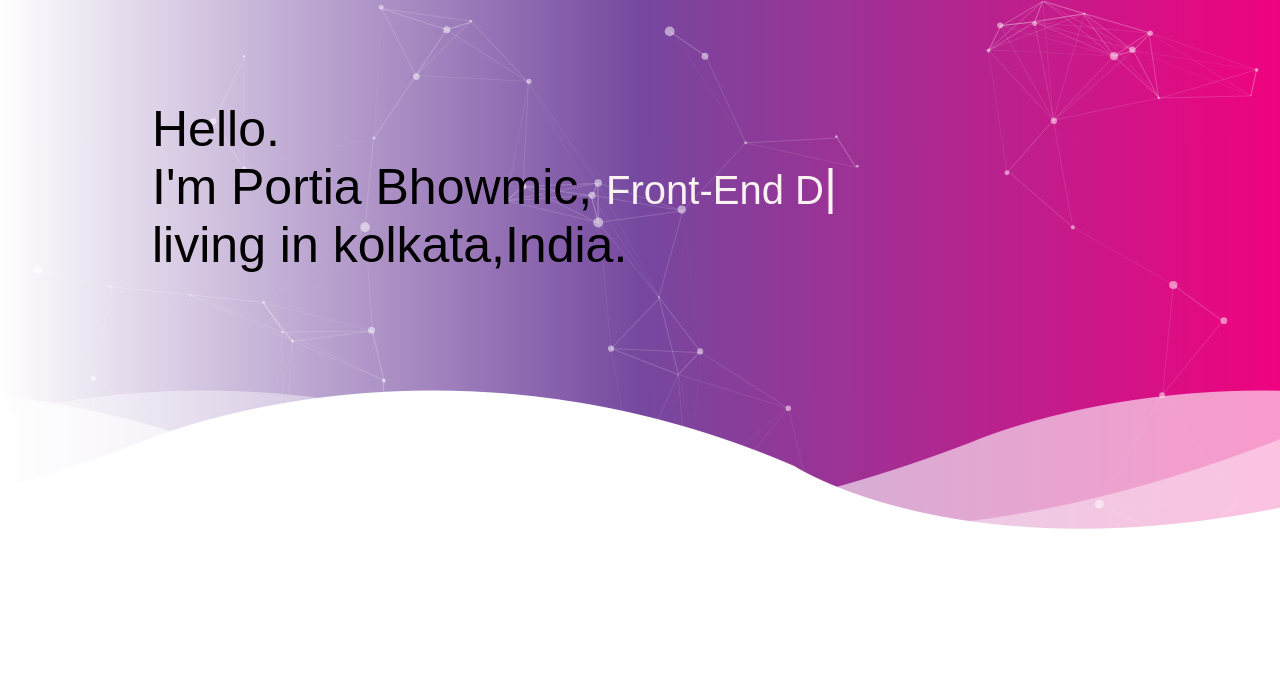
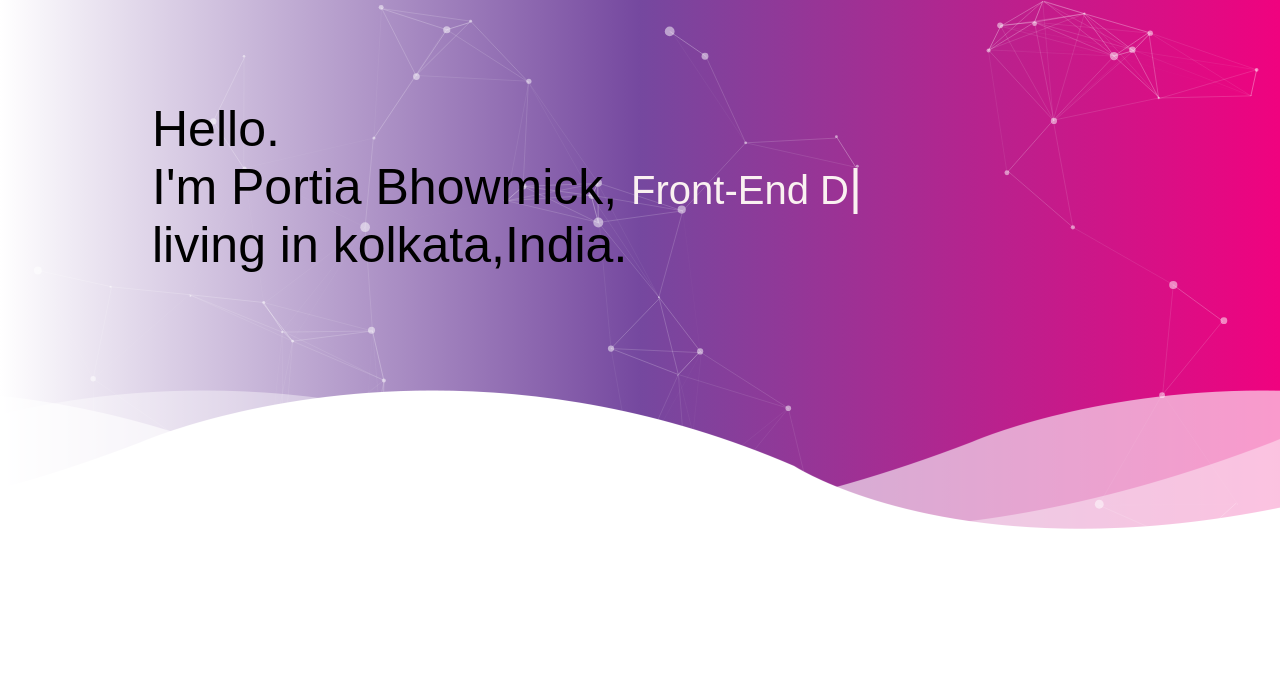
Before and after one commit to portiabhowmick/portiabhowmick.github.io, a plain HTML site: page index.html in a window 1280 px wide. Shown: the part 117-800 px from the top of the page. Drawn offline with Linux system fonts and the light colour scheme.

Commit message:
Update index.html

```diff
--- a/index.html
+++ b/index.html
@@ -51,7 +51,7 @@
                     <div class="rowtwo cleardiv">
                         <div class="header_content">
                             <p>Hello.</p>
-                            <p>I'm Portia Bhowmic, <span class="type"
+                            <p>I'm Portia Bhowmick, <span class="type"
                                     style="color: rgb(250, 241, 241);font-size: 40px;"></span></P>
                             <P>living in kolkata,India.</p>
                         </div>
```
